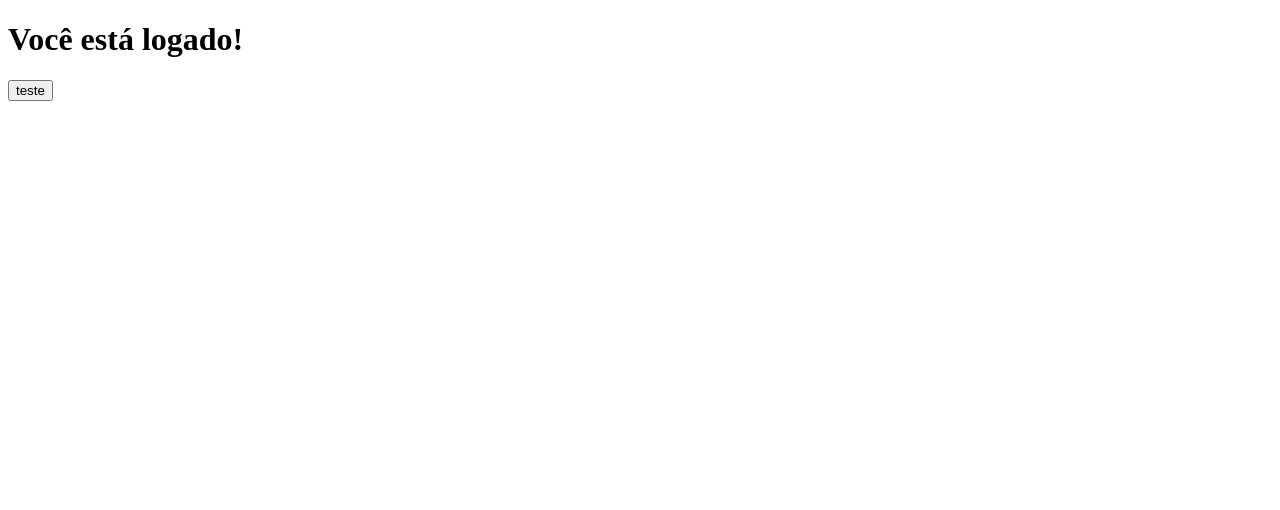
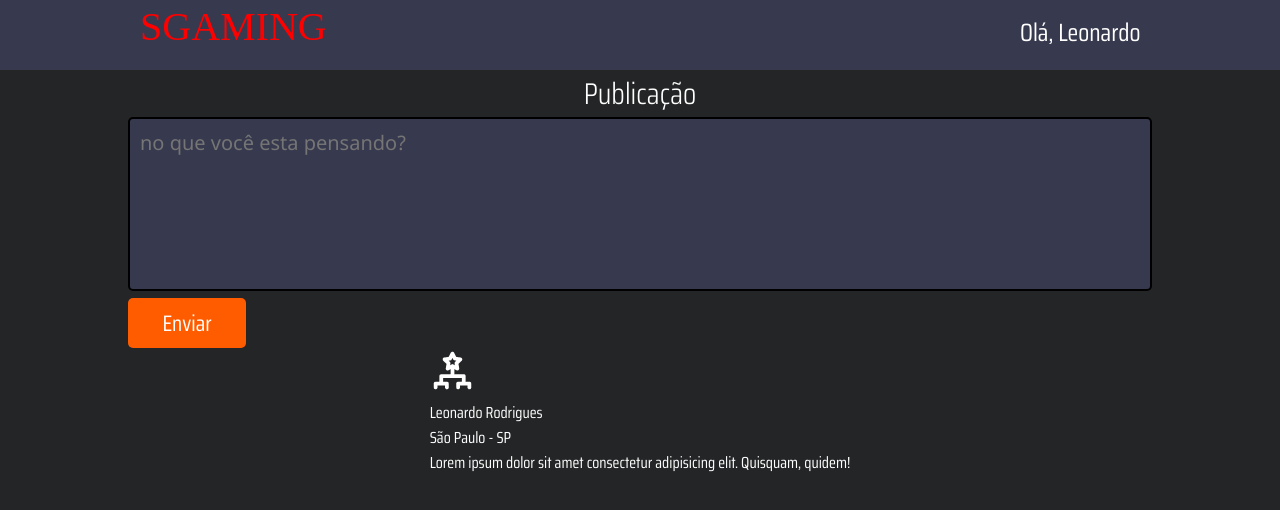
Before and after one commit to leonnardo11/SGAMING, a plain HTML site: page index.html in a window 1280 px wide. Drawn offline with nearby package versions, Linux system fonts and the light colour scheme; a web font is replaced by a local one.

Commit message:
Iniciado index
30%

```diff
--- a/index.html
+++ b/index.html
@@ -6,9 +6,43 @@
     <meta name="viewport" content="width=device-width, initial-scale=1.0">
     <title>INDEX</title>
     <script src="scripts/main.js"></script>
+    <link rel="stylesheet" href="styles/index.css">
+    <link
+    rel="stylesheet"
+    href="https://cdnjs.cloudflare.com/ajax/libs/animate.css/4.1.1/animate.min.css"
+  />
 </head>
 <body>
-    <h1>Você está logado!</h1>
-    <button onclick="showUserInformation()">teste</button>
+  <header>
+      <div class="content">
+        <h1 class="animate__animated animate__backInLeft">SGAMING</h1>
+        <p class="animate__animated animate__backInRight">Olá, Leonardo</p>
+      </div>
+  </header>
+  <main>
+    <div class="container">
+        <p class="main-title">Publicação</p>
+      <div class="textarea">
+          <form id="form">
+            <div>
+                <textarea name="textbox" id="textbox" cols="30" rows="10" placeholder="no que você esta pensando?"></textarea>
+            </div>
+          </form>
+          <button type="submit" form="form">Enviar</button>
+      </div>
+      <section class="feed">
+          <div class="poster">
+              <div class="header">
+                <img src="imagens/uil_game-structure.png" alt="">
+                <p>Leonardo Rodrigues</p>
+                <p>São Paulo - SP</p>
+              </div>
+              <div class="content">
+                <p>Lorem ipsum dolor sit amet consectetur adipisicing elit. Quisquam, quidem!</p>
+              </div>
+          </div>
+      </section>
+    </div>
+  </main>
 </body>
 </html>
--- /dev/null
+++ b/styles/index.css
@@ -0,0 +1,92 @@
+@import url("https://fonts.googleapis.com/css2?family=Saira+Condensed:wght@100;200;300;400;500;600;700;800;900&family=Saira+Stencil+One&display=swap");
+* {
+    color: white;
+    margin: 0;
+    padding: 0;
+    border: 0;
+    font-family: "Saira Condensed", sans-serif;
+  }
+
+  body{
+      background-color: #242526;
+  }
+
+  header{
+     background-color: #37394E;
+     width: 100vw;
+     height: 70px;
+  }
+
+  header .content{
+        display: flex;
+        justify-content: space-between;
+        width: 1000px;
+        margin-left: auto;
+        margin-right: auto;
+        padding-top: 0.2%;
+  }
+
+  header .content h1{
+        font-family: "Saira Stencil One";
+        font-style: normal;
+        font-weight: 400;
+        font-size: 40px;
+        color: #ff0000;
+  }
+
+  header .content p{
+        font-style: normal;
+        font-weight: 400;
+        font-size: 25px;
+        padding-top: 1%;
+  }
+
+  .container{
+        display: flex;
+        flex-direction: column;
+        align-items: center;
+
+  }
+
+  .main-title{
+    text-align: right;
+    font-style: normal;
+    font-weight: 300;
+    font-size: 30px;
+  }
+
+  .textarea  {
+      display: flex;
+      flex-direction: column;
+  }
+
+  .textarea form textarea{
+        width: 1000px;
+        height: 150px;
+        background-color: #37394E;
+        color: white;
+        padding: 10px;
+        font-size: 20px;
+        font-family: 'Segoe UI';
+        resize: none;
+        border-radius: 5px;
+        border: 2px solid #000000;
+        overflow: auto;
+        outline: none;
+        -webkit-box-shadow: none;
+        -moz-box-shadow: none;
+        box-shadow: none;
+  }
+
+  .textarea button{
+      width: 118px;
+      height: 50px;
+      border-radius: 5px;
+      background: #FF5C00;
+      font-size: 1.4em;
+  }
+
+  .textarea button:hover{
+        cursor: pointer;
+        transform: scale(0.9);
+  }
```
Also changed, not shown: register.html (+1 -1 lines).
